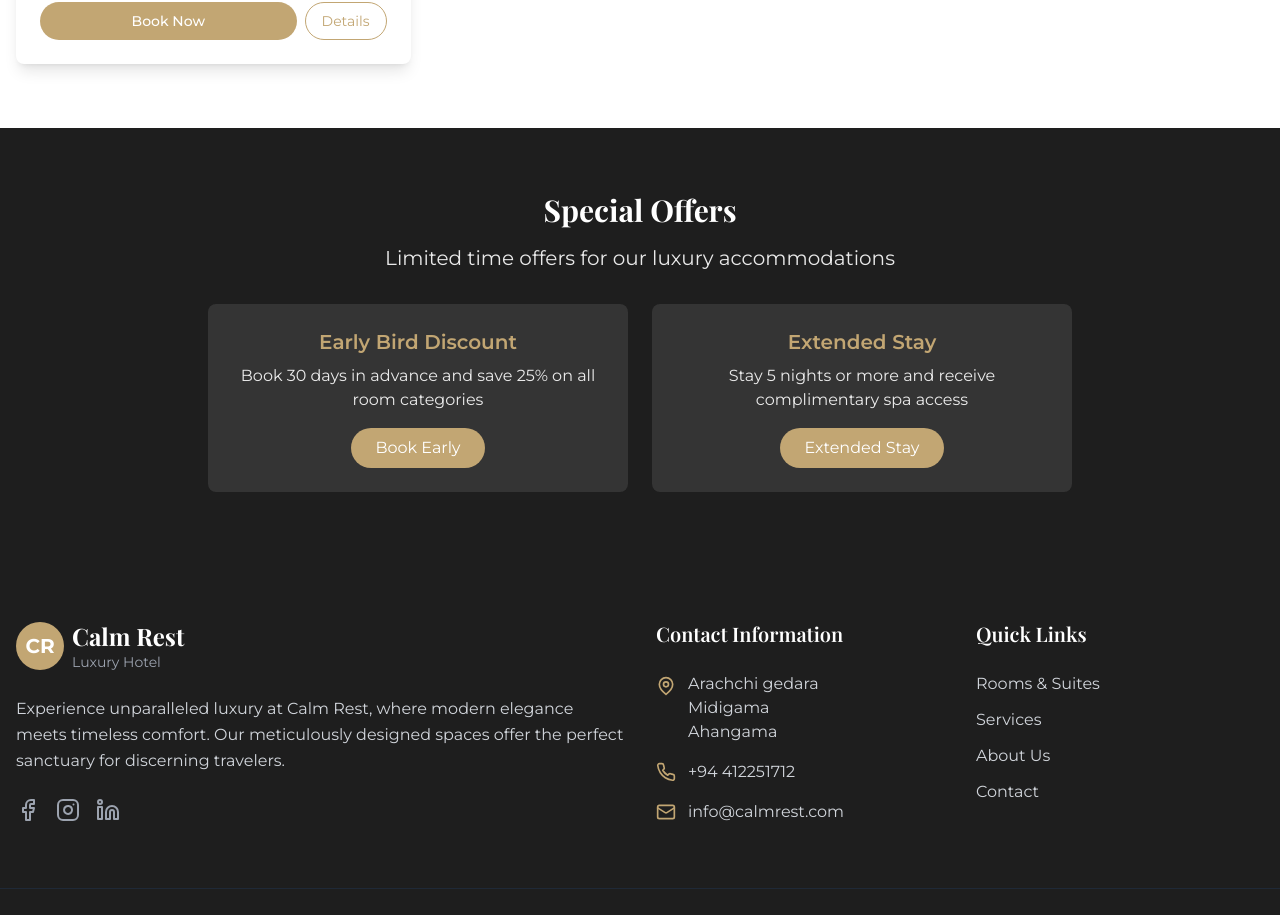
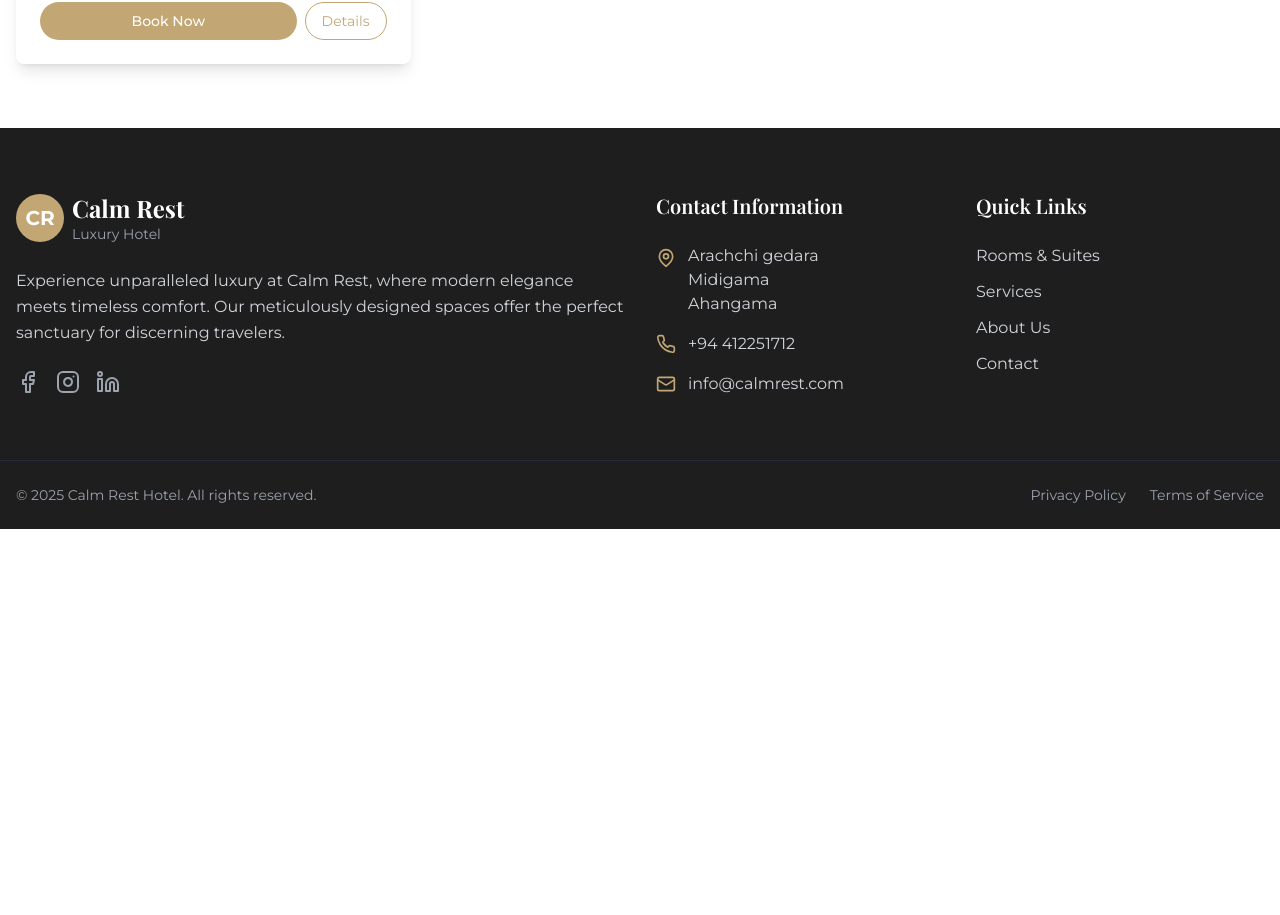
Before and after one commit to yasindugunasekara/hotel-managment-system, a React (Vite) app in the folder frontend/: page /rooms in a window 1280 px wide. Shown: the part 1836-2751 px from the top of the page. After the commit the page ends 2365 px from the top, so only its background shows below. Built offline with nearby package versions, Linux system fonts and the light colour scheme.

Commit message:
feat: add rooms data and categories for improved room management and display

```diff
--- /dev/null
+++ b/frontend/src/data/roomsData.tsx
@@ -0,0 +1,122 @@
+import { Wifi, Car, Coffee, Eye, AirVent } from "lucide-react";
+import { ShowerHeadIcon, Space } from "lucide-react"; // check if these exist or replace
+
+export const rooms = [
+    {
+      id: 1,
+      name: 'Standard Double Room',
+      category: 'standard',
+      image:
+        'https://images.pexels.com/photos/164595/pexels-photo-164595.jpeg?auto=compress&cs=tinysrgb&w=600',
+      price: 149,
+      rating: 4.7,
+      size: '25 sqm',
+      guests: 2,
+      bed: 'king Bed',
+      amenities: ['Free WiFi','Hot water'],
+      features: [
+        { icon: <Wifi size={16} />, name: 'Free WiFi' },
+        { icon: <ShowerHeadIcon size={16} />, name: 'Hot Water' },
+        { icon: <Car size={16} />, name: 'Parking' },
+      ],
+      description:
+        'Elegant and comfortable room with modern amenities and rooftop view.',
+    },
+    {
+      id: 2,
+      name: 'Sea view Deluxe Room',
+      category: 'sea view',
+      image:
+        'https://images.pexels.com/photos/1743231/pexels-photo-1743231.jpeg?auto=compress&cs=tinysrgb&w=600',
+      price: 299,
+      rating: 4.8,
+      size: '25 sqm',
+      guests: 2,
+      bed: 'King Bed',
+      amenities: [
+        'Ocean View',
+        'Balcony',
+      ],
+      features: [
+        { icon: <Eye size={16} />, name: 'Ocean View' },
+        { icon: <Wifi size={16} />, name: 'WiFi' },
+
+      ],
+      description:
+        'Spacious suite with breathtaking ocean views and luxury amenities.',
+    },
+    {
+      id: 3,
+      name: 'Air Conditioned Double Room',
+      category: 'Air Conditioned',
+      image:
+        'https://images.pexels.com/photos/1579253/pexels-photo-1579253.jpeg?auto=compress&cs=tinysrgb&w=600',
+      price: 199,
+      rating: 4.6,
+      size: '25 sqm',
+      guests: 2,
+      bed: 'King Bed',
+      amenities: [
+        'Work Desk',
+        'Hot Water',
+        'High-Speed WiFi',
+        'Air Conditioning',
+      ],
+      features: [
+        { icon: <Wifi size={16} />, name: 'High-Speed WiFi' },
+        { icon: <AirVent size={16} />, name: 'Air Conditioning' },
+        { icon: <Space size={16} />, name: 'Balcony' },
+      ],
+      description:
+        'Perfect for business travelers with dedicated workspace and meeting facilities.',
+    },
+    {
+      id: 4,
+      name: 'large Family Room',
+      category: 'family',
+      image:
+        'https://images.pexels.com/photos/2467558/pexels-photo-2467558.jpeg?auto=compress&cs=tinysrgb&w=600',
+      price: 699,
+      rating: 5.0,
+      size: '45 sqm',
+      guests: 3,
+      bed: 'Master Suite + 1 Bedrooms',
+      amenities: [
+        'Panoramic View',
+        'Private Terrace',
+        "large space"
+      ],
+      features: [
+        { icon: <Eye size={16} />, name: 'Panoramic Views' },
+        { icon: <Coffee size={16} />, name: 'Personal Butler' },
+        { icon: <Car size={16} />, name: 'Limousine Service' },
+      ],
+      description:
+        'Ultimate luxury with panoramic city views, private terrace, and personalized services.',
+    }
+  ];
+
+  export const categories = [
+    { id: 'all', name: 'All Rooms', count: rooms.length },
+    {
+      id: 'standard',
+      name: 'Standard',
+      count: rooms.filter((r) => r.category === 'standard').length,
+    },
+    {
+      id: 'sea view',
+      name: 'Sea View',
+      count: rooms.filter((r) => r.category === 'sea view').length,
+    },
+    {
+      id: 'Air Conditioned',
+      name: 'Air Conditioned',
+      count: rooms.filter((r) => r.category === 'Air Conditioned').length,
+    },
+
+    {
+      id: 'family',
+      name: 'Family',
+      count: rooms.filter((r) => r.category === 'family').length,
+    }
+  ];
--- a/frontend/src/pages/Rooms.tsx
+++ b/frontend/src/pages/Rooms.tsx
@@ -1,136 +1,17 @@
-import React, { useState, useEffect } from 'react';
-import { Star, Wifi, Car, Coffee, Users, Bed, Bath, Eye, ShowerHeadIcon, AirVent, Space } from 'lucide-react';
+import React, { useState, useEffect } from "react";
+import { Star, Bed, Users, Bath } from "lucide-react";
+import { rooms,categories } from "../data/roomsData";
+
 
 const Rooms = () => {
-  const [selectedCategory, setSelectedCategory] = useState('all');
+  const [selectedCategory, setSelectedCategory] = useState("all");
 
-  // Scroll to top when page loads
   useEffect(() => {
-    window.scrollTo({ top: 0, behavior: 'smooth' });
+    window.scrollTo({ top: 0, behavior: "smooth" });
   }, []);
 
-  const rooms = [
-    {
-      id: 1,
-      name: 'Standard Double Room',
-      category: 'standard',
-      image:
-        'https://images.pexels.com/photos/164595/pexels-photo-164595.jpeg?auto=compress&cs=tinysrgb&w=600',
-      price: 149,
-      rating: 4.7,
-      size: '25 sqm',
-      guests: 2,
-      bed: 'king Bed',
-      amenities: ['Free WiFi','Hot water'],
-      features: [
-        { icon: <Wifi size={16} />, name: 'Free WiFi' },
-        { icon: <ShowerHeadIcon size={16} />, name: 'Hot Water' },
-        { icon: <Car size={16} />, name: 'Parking' },
-      ],
-      description:
-        'Elegant and comfortable room with modern amenities and rooftop view.',
-    },
-    {
-      id: 2,
-      name: 'Sea view Deluxe Room',
-      category: 'sea view',
-      image:
-        'https://images.pexels.com/photos/1743231/pexels-photo-1743231.jpeg?auto=compress&cs=tinysrgb&w=600',
-      price: 299,
-      rating: 4.8,
-      size: '25 sqm',
-      guests: 2,
-      bed: 'King Bed',
-      amenities: [
-        'Ocean View',
-        'Balcony',
-      ],
-      features: [
-        { icon: <Eye size={16} />, name: 'Ocean View' },
-        { icon: <Wifi size={16} />, name: 'WiFi' },
-
-      ],
-      description:
-        'Spacious suite with breathtaking ocean views and luxury amenities.',
-    },
-    {
-      id: 3,
-      name: 'Air Conditioned Double Room',
-      category: 'Air Conditioned',
-      image:
-        'https://images.pexels.com/photos/1579253/pexels-photo-1579253.jpeg?auto=compress&cs=tinysrgb&w=600',
-      price: 199,
-      rating: 4.6,
-      size: '25 sqm',
-      guests: 2,
-      bed: 'King Bed',
-      amenities: [
-        'Work Desk',
-        'Hot Water',
-        'High-Speed WiFi',
-        'Air Conditioning',
-      ],
-      features: [
-        { icon: <Wifi size={16} />, name: 'High-Speed WiFi' },
-        { icon: <AirVent size={16} />, name: 'Air Conditioning' },
-        { icon: <Space size={16} />, name: 'Balcony' },
-      ],
-      description:
-        'Perfect for business travelers with dedicated workspace and meeting facilities.',
-    },
-    {
-      id: 4,
-      name: 'large Family Room',
-      category: 'family',
-      image:
-        'https://images.pexels.com/photos/2467558/pexels-photo-2467558.jpeg?auto=compress&cs=tinysrgb&w=600',
-      price: 699,
-      rating: 5.0,
-      size: '45 sqm',
-      guests: 3,
-      bed: 'Master Suite + 1 Bedrooms',
-      amenities: [
-        'Panoramic View',
-        'Private Terrace',
-        "large space"
-      ],
-      features: [
-        { icon: <Eye size={16} />, name: 'Panoramic Views' },
-        { icon: <Coffee size={16} />, name: 'Personal Butler' },
-        { icon: <Car size={16} />, name: 'Limousine Service' },
-      ],
-      description:
-        'Ultimate luxury with panoramic city views, private terrace, and personalized services.',
-    }
-  ];
-
-  const categories = [
-    { id: 'all', name: 'All Rooms', count: rooms.length },
-    {
-      id: 'standard',
-      name: 'Standard',
-      count: rooms.filter((r) => r.category === 'standard').length,
-    },
-    {
-      id: 'sea view',
-      name: 'Sea View',
-      count: rooms.filter((r) => r.category === 'sea view').length,
-    },
-    {
-      id: 'Air Conditioned',
-      name: 'Air Conditioned',
-      count: rooms.filter((r) => r.category === 'Air Conditioned').length,
-    },
-
-    {
-      id: 'family',
-      name: 'Family',
-      count: rooms.filter((r) => r.category === 'family').length,
-    }
-  ];
-
   const filteredRooms =
-    selectedCategory === 'all'
+    selectedCategory === "all"
       ? rooms
       : rooms.filter((room) => room.category === selectedCategory);
 
@@ -142,7 +23,7 @@ const Rooms = () => {
           className="absolute inset-0 bg-cover bg-center"
           style={{
             backgroundImage:
-              'url(https://images.pexels.com/photos/164595/pexels-photo-164595.jpeg?auto=compress&cs=tinysrgb&w=1260&h=750&dpr=1)',
+              "url(https://images.pexels.com/photos/164595/pexels-photo-164595.jpeg?auto=compress&cs=tinysrgb&w=1260&h=750&dpr=1)",
           }}
         />
         <div className="absolute inset-0 bg-navy bg-opacity-70" />
@@ -162,20 +43,20 @@ const Rooms = () => {
         <div className="max-w-7xl mx-auto px-4">
           <div className="flex flex-wrap justify-center gap-2">
             {categories.map((category) => (
-                <button
+              <button
                 key={category.id}
                 onClick={() => setSelectedCategory(category.id)}
                 className={`px-6 py-3 rounded font-medium transition-all duration-300 relative ${
                   selectedCategory === category.id
-                  ? 'text-gold '
-                  : 'bg-white text-navy hover:text-gold'
+                    ? "text-gold"
+                    : "bg-white text-navy hover:text-gold"
                 }`}
-                >
+              >
                 {category.name}
                 {selectedCategory === category.id && (
                   <span className="absolute bottom-0 left-0 right-0 h-0.5 bg-gold "></span>
                 )}
-                </button>
+              </button>
             ))}
           </div>
         </div>
@@ -190,6 +71,7 @@ const Rooms = () => {
                 key={room.id}
                 className="bg-white rounded-lg shadow-lg overflow-hidden group hover:shadow-2xl transition-all duration-500"
               >
+                {/* Room Card */}
                 <div className="relative overflow-hidden">
                   <img
                     src={room.image}
@@ -200,13 +82,8 @@ const Rooms = () => {
                     ${room.price}/night
                   </div>
                   <div className="absolute top-4 left-4 bg-white/90 backdrop-blur-sm px-3 py-1 rounded-full flex items-center space-x-1">
-                    <Star
-                      fill="currentColor"
-                      className="text-gold w-4 h-4"
-                    />
-                    <span className="font-semibold text-sm">
-                      {room.rating}
-                    </span>
+                    <Star fill="currentColor" className="text-gold w-4 h-4" />
+                    <span className="font-semibold text-sm">{room.rating}</span>
                   </div>
                 </div>
 
@@ -280,46 +157,6 @@ const Rooms = () => {
           </div>
         </div>
       </section>
-
-      {/* Special Offers */}
-      <section className="py-16 bg-navy text-white">
-        <div className="max-w-4xl mx-auto px-4 text-center">
-          <h2 className="text-3xl font-bold mb-4 font-serif">
-            Special Offers
-          </h2>
-          <p className="text-xl text-white/90 mb-8">
-            Limited time offers for our luxury accommodations
-          </p>
-
-          <div className="grid md:grid-cols-2 gap-6">
-            <div className="bg-white/10 backdrop-blur-sm rounded-lg p-6">
-              <h3 className="text-xl font-semibold mb-2 text-gold">
-                Early Bird Discount
-              </h3>
-              <p className="text-white/90 mb-4">
-                Book 30 days in advance and save 25% on all room
-                categories
-              </p>
-              <button className="bg-gold text-white px-6 py-2 rounded-full hover:bg-opacity-90 transition-all duration-300">
-                Book Early
-              </button>
-            </div>
-
-            <div className="bg-white/10 backdrop-blur-sm rounded-lg p-6">
-              <h3 className="text-xl font-semibold mb-2 text-gold">
-                Extended Stay
-              </h3>
-              <p className="text-white/90 mb-4">
-                Stay 5 nights or more and receive complimentary spa
-                access
-              </p>
-              <button className="bg-gold text-white px-6 py-2 rounded-full hover:bg-opacity-90 transition-all duration-300">
-                Extended Stay
-              </button>
-            </div>
-          </div>
-        </div>
-      </section>
     </div>
   );
 };
```
Also changed, not shown: frontend/src/pages/Home.tsx (+7 -29 lines).
